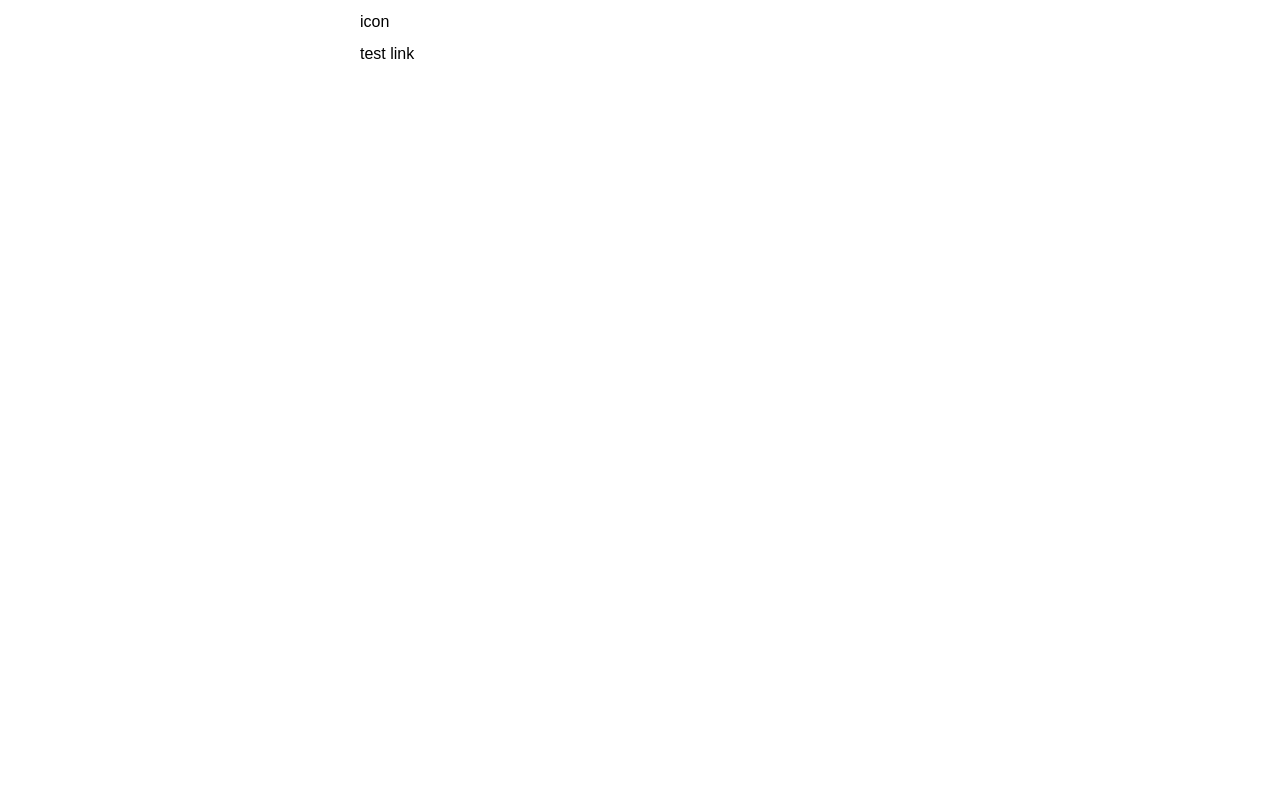
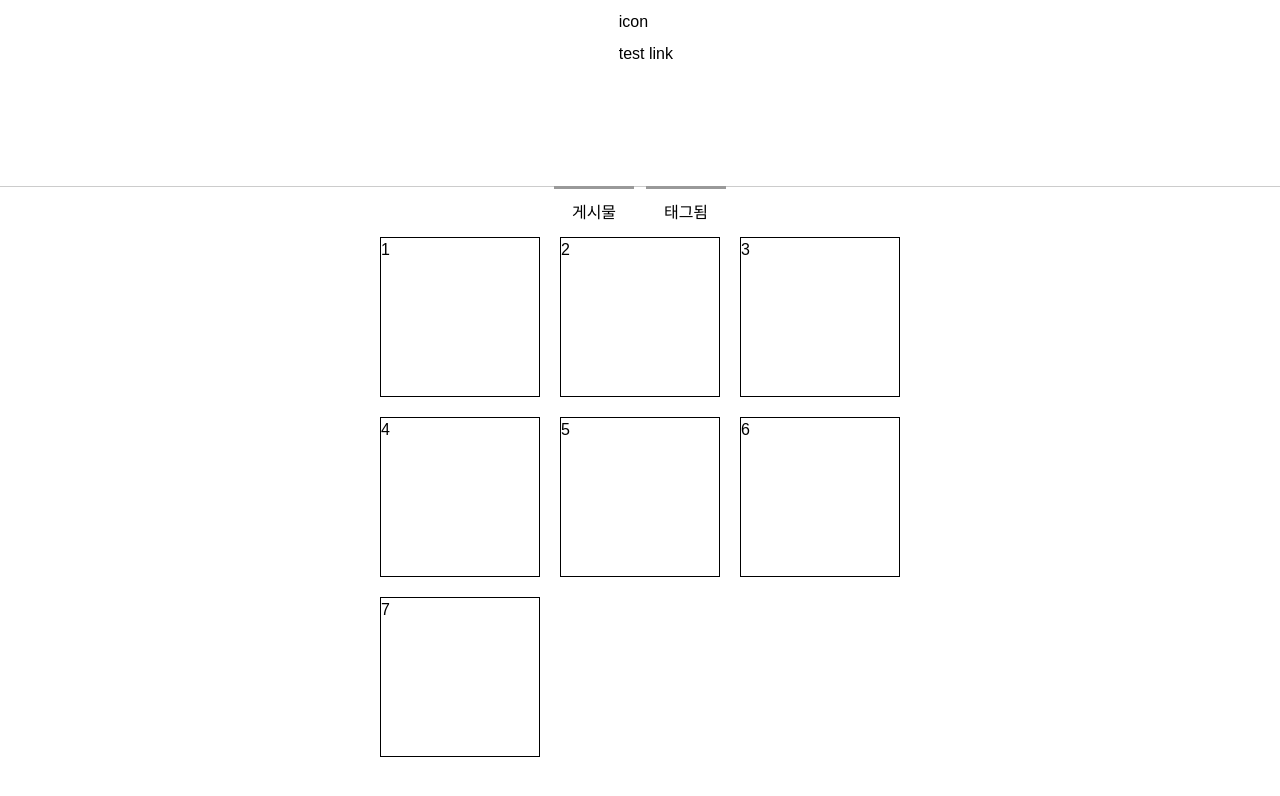
Before and after one commit to xirene/instargram, a React (Create React App) app: page / in a window 1280 px wide. Shown: the part 362-1158 px from the top of the page. Before the commit the page ends 800 px from the top, so only its background shows below. Built offline with nearby package versions, Linux system fonts and the light colour scheme.

Commit message:
mody: post base setting

```diff
--- a/src/App.tsx
+++ b/src/App.tsx
@@ -2,12 +2,15 @@ import React from "react";
 import Header from "./components/Header";
 import Profile from "./components/Profile";
 import Switch from "./components/Switch";
+import Post from "./components/Post";
+
 function App() {
   return (
     <>
       <Header />
       <Profile />
       <Switch />
+      <Post />
     </>
   );
 }
--- a/src/common.scss
+++ b/src/common.scss
@@ -29,6 +29,7 @@
   padding: 120px;
   .profile {
     display: flex;
+    justify-content: center;
     gap: 120px;
     .profile-image {
       display: flex;
@@ -72,3 +73,35 @@
     }
   }
 }
+
+.switch-wrap {
+  width: 100%;
+  border-top: 1px solid #ccc;
+  .switch {
+    display: flex;
+    justify-content: center;
+    gap: 12px;
+    margin-top: -1px;
+    button {
+      width: 80px;
+      border-top: 3px solid #999;
+      padding: 12px;
+    }
+  }
+}
+
+.post-wrap {
+  margin: 0 auto;
+  padding-bottom: 120px;
+  max-width: 520px;
+  .post {
+    display: flex;
+    flex-wrap: wrap;
+    gap: 20px;
+    li {
+      width: 160px;
+      height: 160px;
+      border: 1px solid #000;
+    }
+  }
+}
--- a/src/components/Post.tsx
+++ b/src/components/Post.tsx
@@ -1,5 +1,19 @@
 function Post() {
-  return <></>;
+  return (
+    <>
+      <div className="post-wrap">
+        <ul className="post">
+          <li>1</li>
+          <li>2</li>
+          <li>3</li>
+          <li>4</li>
+          <li>5</li>
+          <li>6</li>
+          <li>7</li>
+        </ul>
+      </div>
+    </>
+  );
 }
 
 export default Post;
--- a/src/components/Switch.tsx
+++ b/src/components/Switch.tsx
@@ -2,7 +2,10 @@ function Switch() {
   return (
     <>
       <div className="switch-wrap">
-        <div className="switch"></div>
+        <div className="switch">
+          <button>게시물</button>
+          <button>태그됨</button>
+        </div>
       </div>
     </>
   );
```
